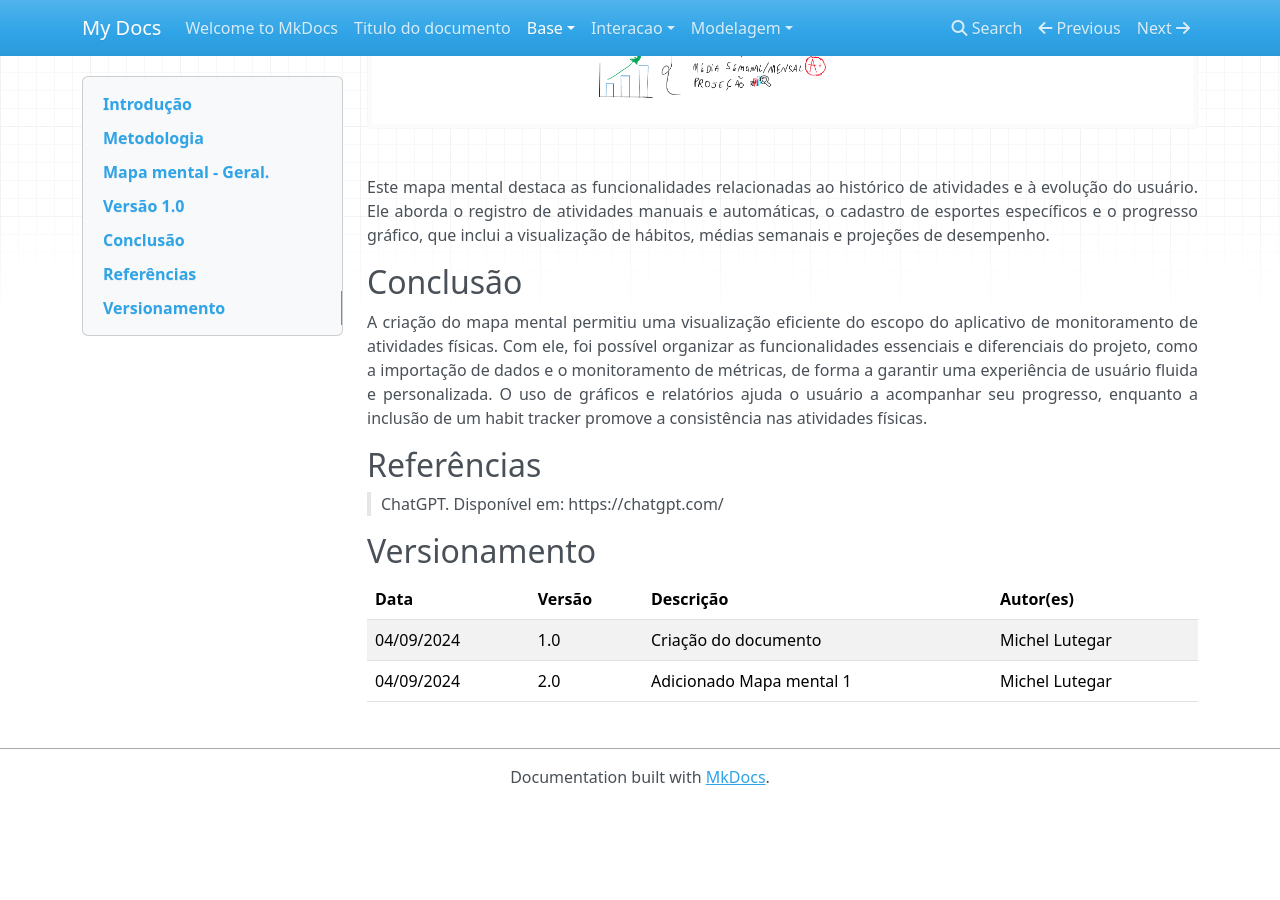
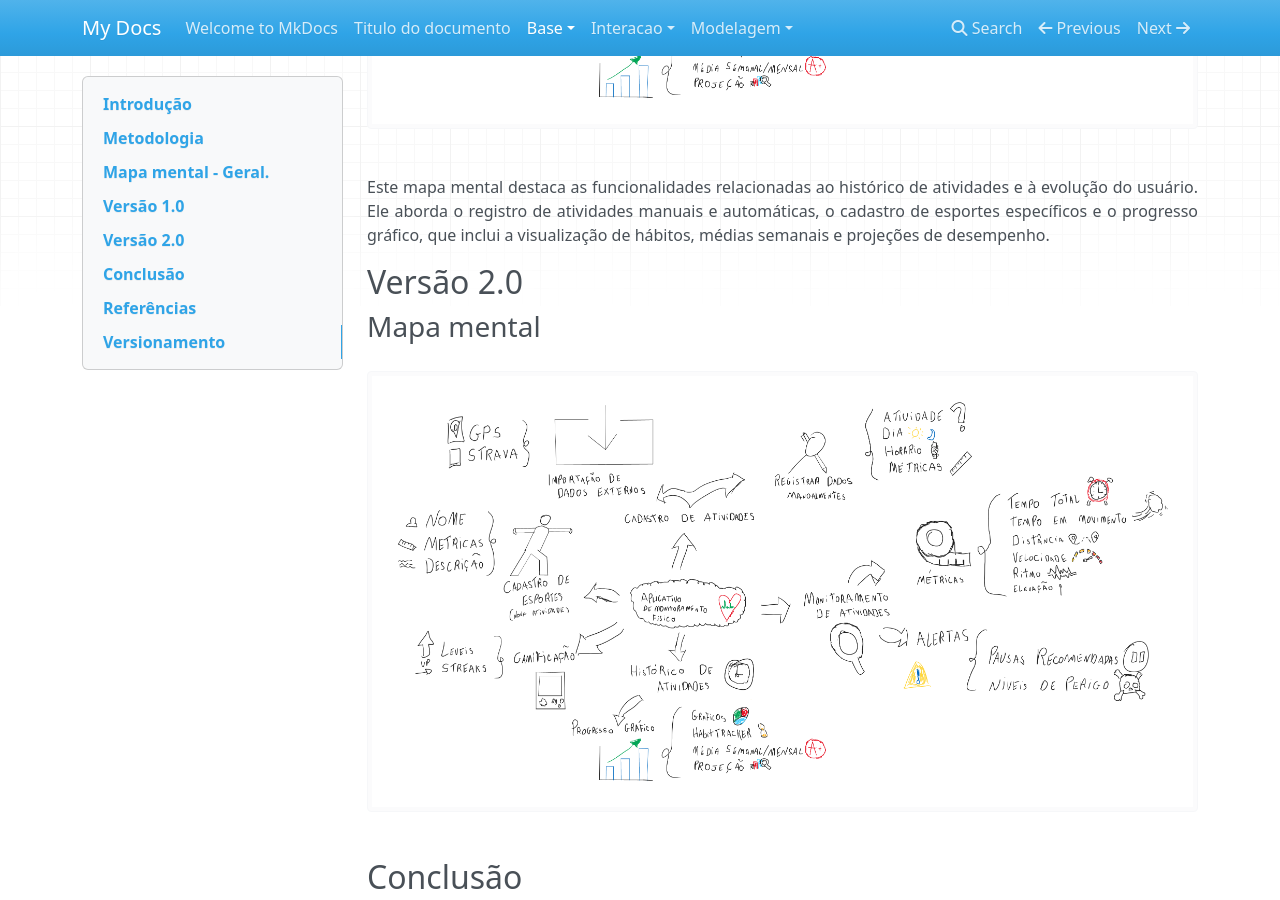
Before and after one commit to Projetos-de-Extensao/PBE_24.2_8002_I_MMAA, an MkDocs documentation site: the page built from docs/base/mapa_mental.md, in a window 1280 px wide and 900 px high, scrolled down 1058 px. Built offline with MkDocs 1.6.1, drawn with Linux system fonts in a browser that asks for light colours; nearby versions of some CDN libraries; before the commit the page ends 1863 px from its top, so only the background shows below that.

Commit message:
Update mapa_mental.md

```diff
--- a/docs/base/mapa_mental.md
+++ b/docs/base/mapa_mental.md
@@ -21,6 +21,12 @@ title: Mapas Mentais
 
 <p align="justify"> Este mapa mental destaca as funcionalidades relacionadas ao histórico de atividades e à evolução do usuário. Ele aborda o registro de atividades manuais e automáticas, o cadastro de esportes específicos e o progresso gráfico, que inclui a visualização de hábitos, médias semanais e projeções de desempenho. </p>
 
+## Versão 2.0
+
+### Mapa mental
+
+[![Mapa mental Entrevista](../assets/Mapas_mentais/mapa_mental.png)](../assets/Mapas_mentais/mapa_mental_2.png)
+
 ## Conclusão
 
 <p align="justify"> A criação do mapa mental permitiu uma visualização eficiente do escopo do aplicativo de monitoramento de atividades físicas. Com ele, foi possível organizar as funcionalidades essenciais e diferenciais do projeto, como a importação de dados e o monitoramento de métricas, de forma a garantir uma experiência de usuário fluida e personalizada. O uso de gráficos e relatórios ajuda o usuário a acompanhar seu progresso, enquanto a inclusão de um habit tracker promove a consistência nas atividades físicas. </p>
```
